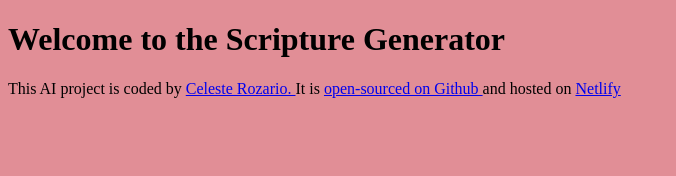
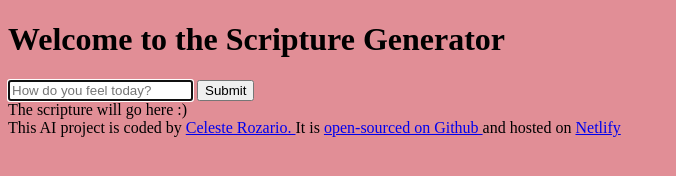
Before and after one commit to celeste-rozario/scripture-generator, a plain HTML site: page index.html in a window 1280 px wide. Shown: the whole page, without its empty margins (0-676 px from the left). Drawn offline with Linux system fonts and the light colour scheme.

Commit message:
Put in html content

```diff
--- a/index.html
+++ b/index.html
@@ -8,7 +8,16 @@
     <title>Scripture Generator</title>
 </head>
 <body>
+    <header>
     <h1> Welcome to the Scripture Generator</h1>
+</header>
+<main>
+    <input type="text" placeholder="How do you feel today?" autofocus required/>
+    <input type="submit"/>
+    <div>
+        The scripture will go here :)
+    </div>
+</main>
     <footer> This AI project is coded by <a href="https://github.com/celeste-rozario"> Celeste Rozario. </a> It is <a href="https://github.com/celeste-rozario/scripture-generator" target="_blank">open-sourced on Github </a> and hosted on <a href="https://scripture-generator.netlify.app/"> Netlify</a> </footer>
     <script src="src/index.js"></script>
 </body>
```
